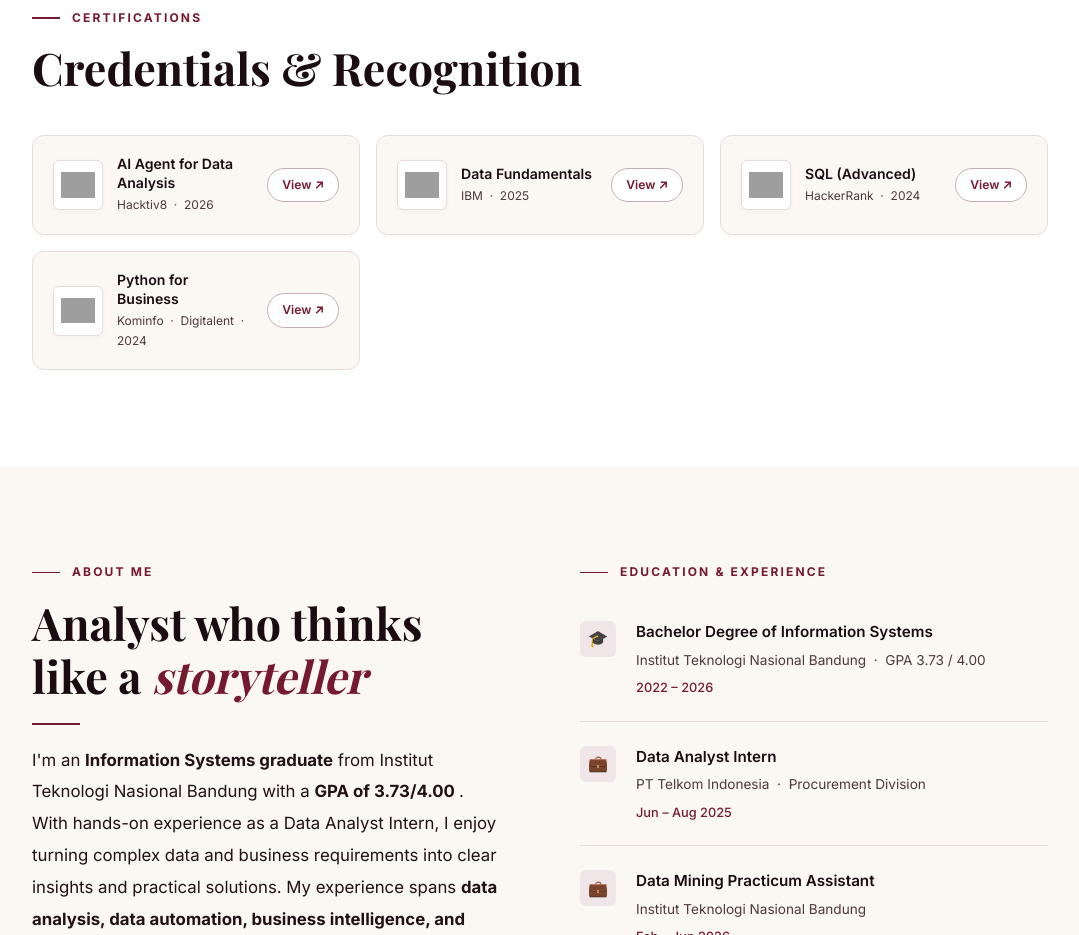
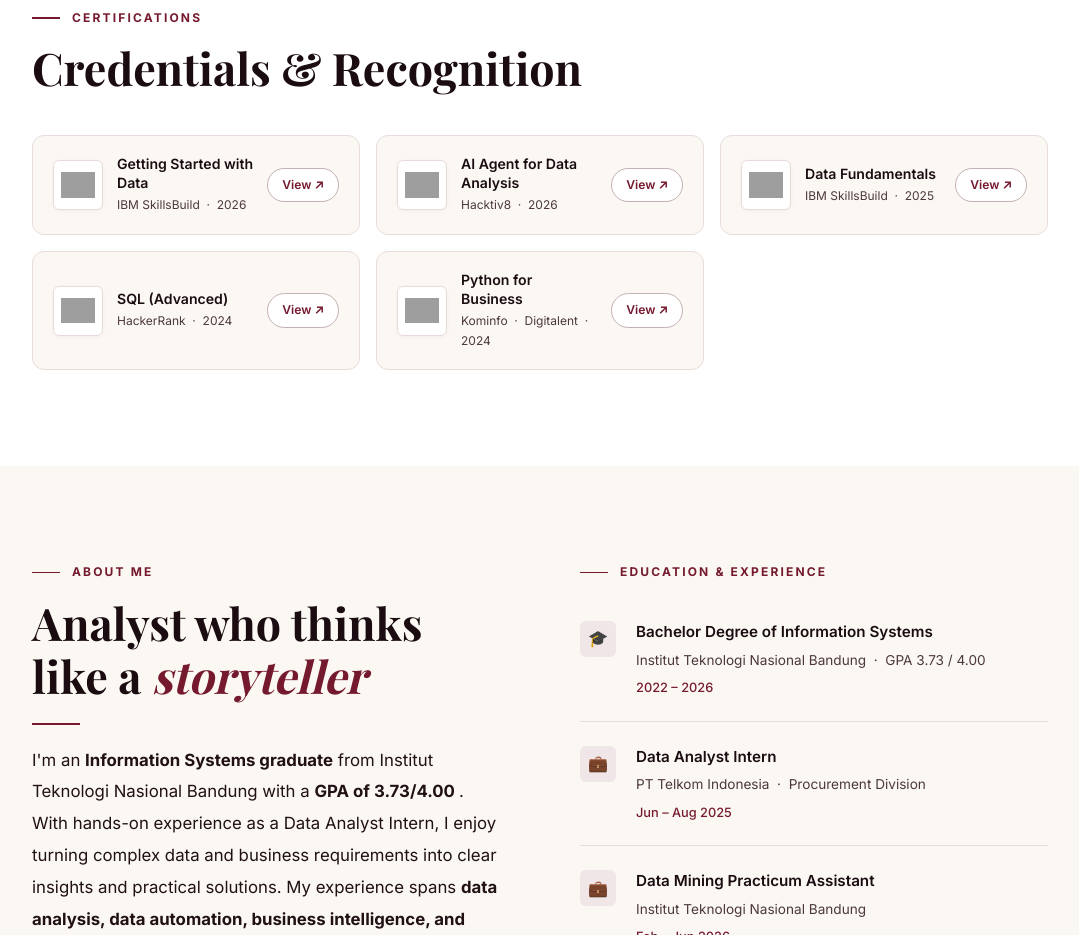
Before and after one commit to diyanpe/diyanpe.github.io, a plain HTML site: page index.html in a window 1280 px wide. Shown: the part 2520-3455 px from the top of the page, without its empty margins (100-1179 px from the left). Drawn offline with nearby package versions, Linux system fonts and the light colour scheme; grey boxes are pictures that could not be loaded; a web font is replaced by a local one.

Commit message:
add ibm credential

```diff
--- a/index.html
+++ b/index.html
@@ -637,6 +637,23 @@
       </div>
 
       <div class="cert-grid">
+
+        <!-- 2. IBM -->
+        <div class="cert-card reveal reveal-delay-2">
+          <div class="cert-main">
+            <div class="cert-icon cert-logo-ibm">
+              <img src="https://upload.wikimedia.org/wikipedia/commons/5/51/IBM_logo.svg" alt="IBM Logo">
+            </div>
+            <div class="cert-info">
+              <div class="cert-name">Getting Started with Data</div>
+              <div class="cert-issuer">IBM SkillsBuild &nbsp;·&nbsp; 2026</div>
+            </div>
+          </div>
+          <a class="cert-view-btn"
+            href="https://drive.google.com/file/d/1O94fEAVwlesVM-J73KdObv7kzv_21ZLK/view?usp=sharing" target="_blank"
+            rel="noopener noreferrer" aria-label="View IBM Getting Started with Data credential details">View ↗</a>
+        </div>
+
         <!-- 1. Hacktiv8 x IBM SkillsBuild -->
         <div class="cert-card reveal reveal-delay-1">
           <div class="cert-main">
@@ -663,7 +680,7 @@
             </div>
             <div class="cert-info">
               <div class="cert-name">Data Fundamentals</div>
-              <div class="cert-issuer">IBM &nbsp;·&nbsp; 2025</div>
+              <div class="cert-issuer">IBM SkillsBuild &nbsp;·&nbsp; 2025</div>
             </div>
           </div>
           <a class="cert-view-btn"
```
